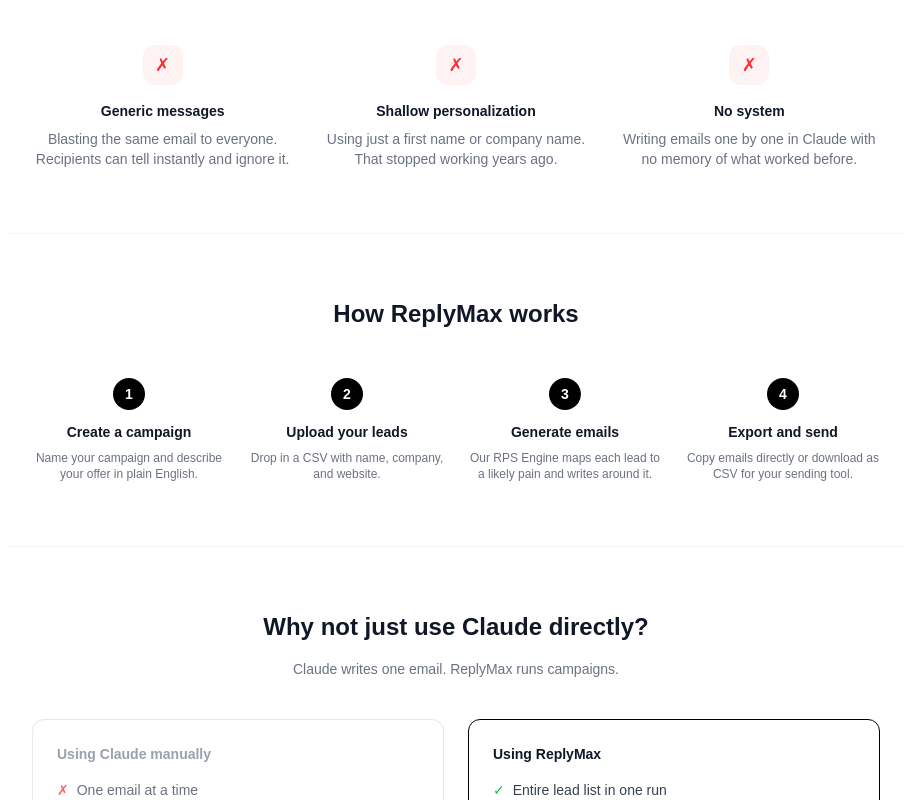
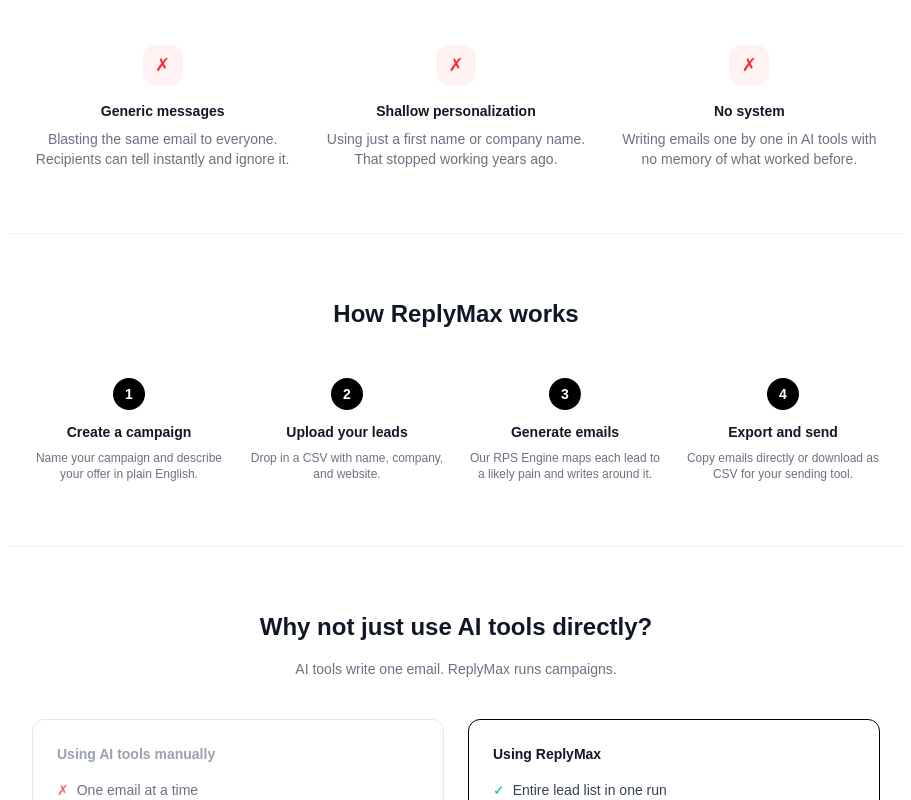
Before and after one commit to Likhith022004/replymax, a Next.js app: page / in a window 1280 px wide. Shown: the part 700-1500 px from the top of the page, without its empty margins (184-1095 px from the left). Built offline with nearby package versions, Linux system fonts and the light colour scheme.

Commit message:
replace claude mentions with ai tools

```diff
--- a/app/page.tsx
+++ b/app/page.tsx
@@ -81,7 +81,7 @@
             </div>
             <h3 className="text-sm font-semibold text-gray-900 mb-2">No system</h3>
             <p className="text-sm text-gray-500">
-              Writing emails one by one in Claude with no memory of what worked before.
+              Writing emails one by one in AI tools with no memory of what worked before.
             </p>
           </div>
         </div>
@@ -113,14 +113,14 @@
       {/* Why not just use Claude */}
       <section className="max-w-4xl mx-auto px-6 py-16 border-t border-gray-100">
         <h2 className="text-2xl font-bold text-gray-900 text-center mb-4">
-          Why not just use Claude directly?
+          Why not just use AI tools directly?
         </h2>
         <p className="text-center text-gray-500 text-sm mb-10">
-          Claude writes one email. ReplyMax runs campaigns.
+          AI tools write one email. ReplyMax runs campaigns.
         </p>
         <div className="grid grid-cols-2 gap-6">
           <div className="border border-gray-200 rounded-xl p-6">
-            <p className="text-sm font-semibold text-gray-400 mb-4">Using Claude manually</p>
+            <p className="text-sm font-semibold text-gray-400 mb-4">Using AI tools manually</p>
             <ul className="space-y-3">
               {[
                 'One email at a time',
```
